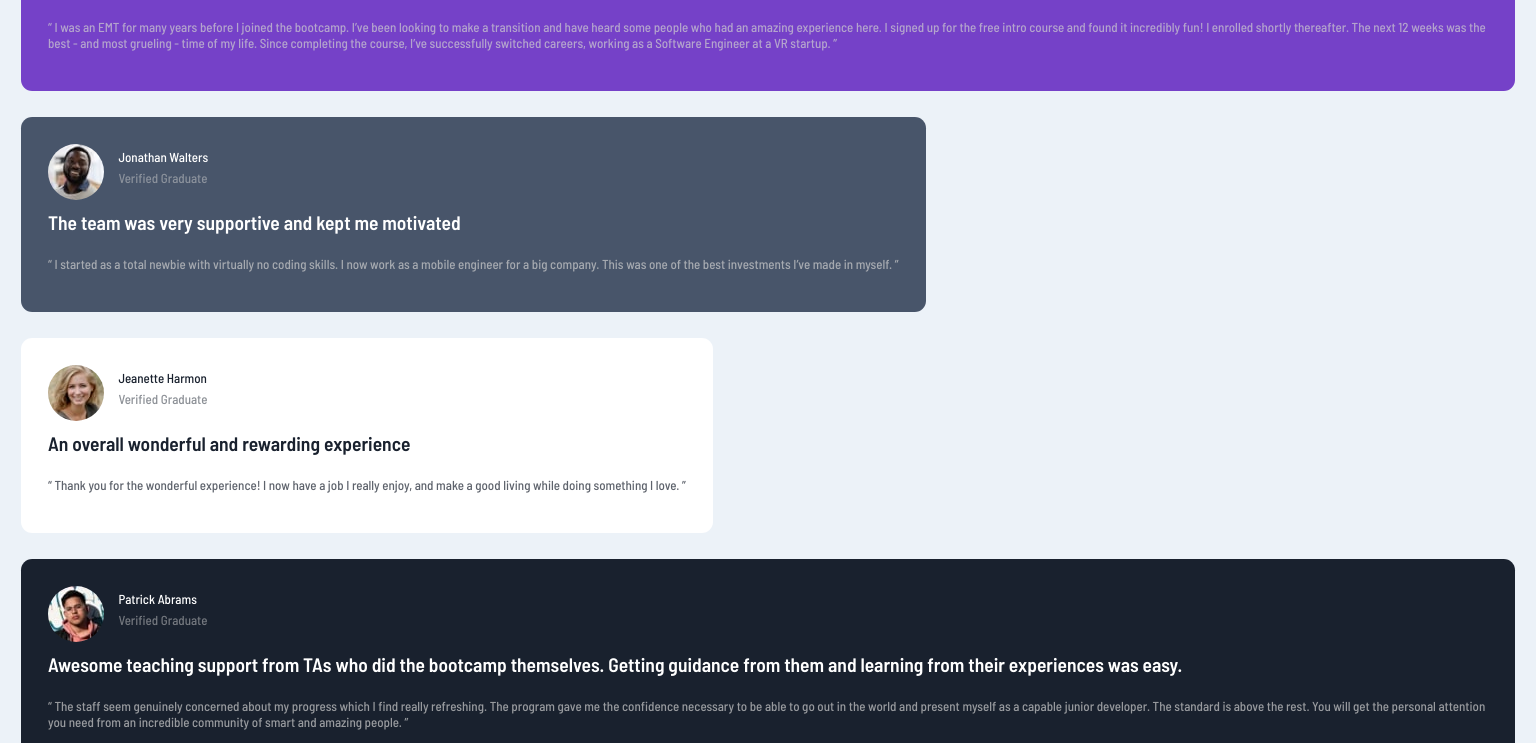
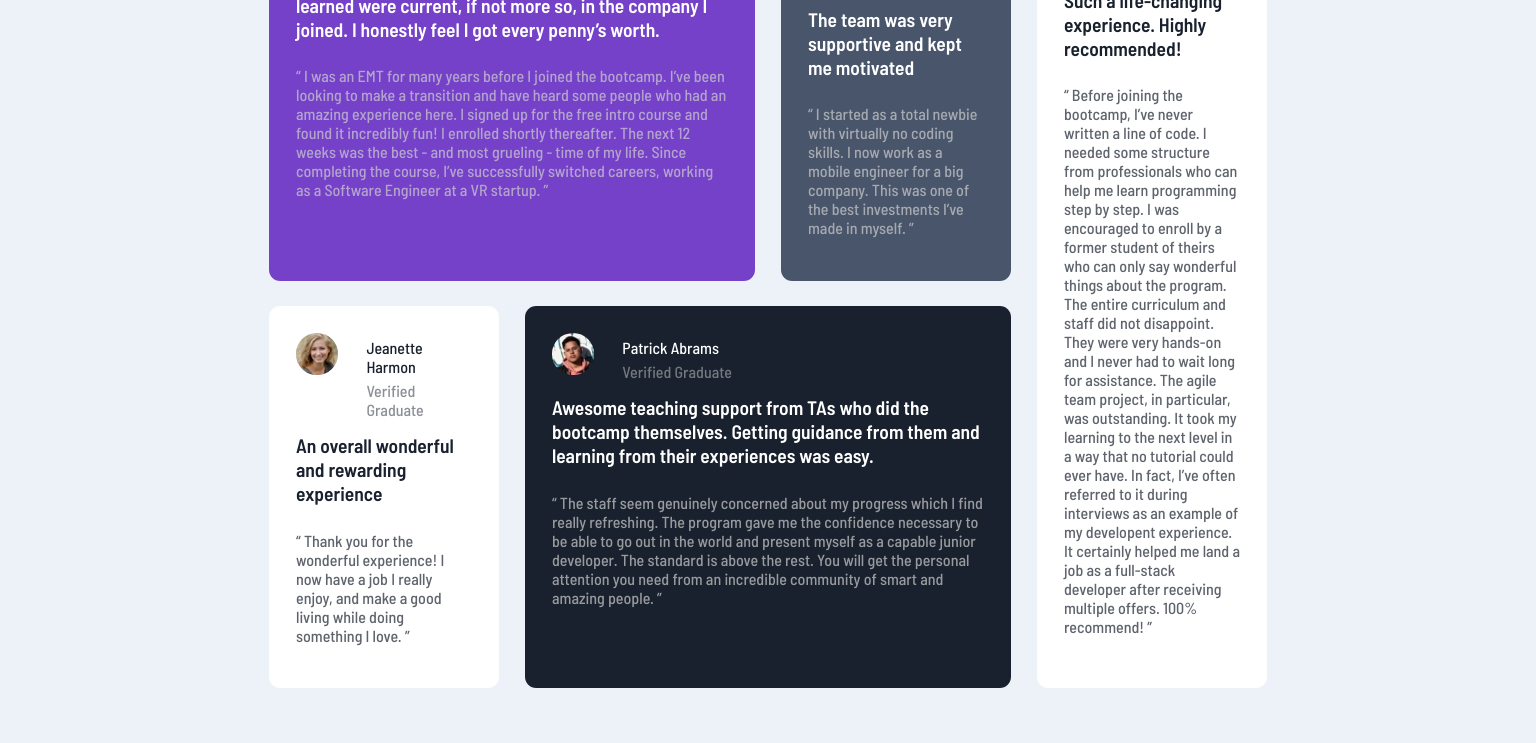
Before and after one commit to Dr-Phi/testimonials-section, a plain HTML site: page index.html in a window 1536 px wide. Shown: the part 178-921 px from the top of the page. Drawn offline with Linux system fonts and the light colour scheme.

Commit message:
finished testimonials mobile first, responsive design

```diff
--- a/index.html
+++ b/index.html
@@ -58,7 +58,7 @@
       <p class="comment">“ I started as a total newbie with virtually no coding skills. I now work as a mobile engineer
         for a big company. This was one of the best investments I’ve made in myself. ”</p>
     </article>
-    <article class="white-bg">
+    <article class="white-bg three">
       <header>
         <img src="./images/image-jeanette.jpg" alt="profile picture">
         <p class="name dark-l">Jeanette Harmon</p>
--- a/style.css
+++ b/style.css
@@ -39,7 +39,11 @@ header>img {
   float: left;
 }
 
-@media (max-width: 379px) {
+@media (min-width: 300px) {
+  p {
+    font-size: 1rem;
+  }
+
   header>img {
     max-width: 2.6rem;
   }
@@ -49,9 +53,101 @@ header>img {
   }
 }
 
+@media (min-width: 900px) {
+  body {
+    display: flex;
+    flex-direction: column;
+    align-items: center;
+    justify-content: center;
+    align-content: center;
+  }
+
+  p {
+    font-size: 1rem;
+  }
+
+  main {
+    grid-template-areas:
+      'one one'
+      'two three'
+      'four four'
+      'five five';
+    grid-auto-columns: 1fr;
+    max-width: 65%;
+  }
+
+  article[class="violet-bg"] {
+    grid-area: one;
+  }
+
+  article[class="dark-gray-bg"] {
+    grid-area: two;
+  }
+
+  article[class="three"] {
+    grid-area: three;
+  }
+
+  article[class="dark-bg"] {
+    grid-area: four;
+  }
+
+  article:last-child {
+    grid-area: five;
+  }
+}
+
+@media (min-width: 1380px) {
+  body {
+    display: flex;
+    flex-direction: column;
+    align-items: center;
+    justify-content: center;
+    align-content: center;
+  }
+
+  p {
+    font-size: 1rem;
+  }
+
+  main {
+    grid-template-areas:
+      'one one two five'
+      'three four four five';
+    grid-auto-columns: 1fr;
+    max-width: 65%;
+  }
+
+  article[class="violet-bg"] {
+    grid-area: one;
+  }
+
+  article[class="dark-gray-bg"] {
+    grid-area: two;
+  }
+
+  article[class="three"] {
+    grid-area: three;
+  }
+
+  article[class="dark-bg"] {
+    grid-area: four;
+  }
+
+  article:last-child {
+    grid-area: five;
+  }
+}
+
 header>p {
   padding-left: 4.4rem;
   margin: .3rem 0;
+}
+
+article.violet-bg {
+  background-image: url(./images/bg-pattern-quotation.svg);
+  background-repeat: no-repeat;
+  background-position: 85% 2%;
 }
 
 .dark-l {
@@ -93,3 +189,9 @@ header>p {
 h1.size {
   margin: .6rem 0;
 }
+
+div.attribution {
+  padding-bottom: 2rem;
+  font-size: 1.1rem;
+  color: var(--clr-dark);
+}
```
Also changed, not shown: 3 other files.
